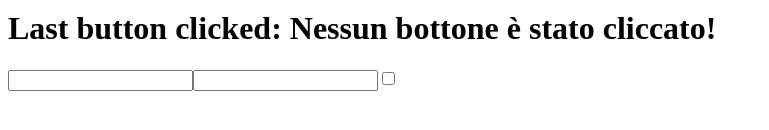
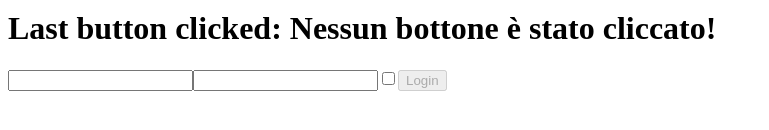
Before and after one commit to leggio98/react-exercises, a React (Create React App) app in the folder react-exercises/: page / in a window 1280 px wide. Shown: the part 370-500 px from the top of the page, without its empty margins (0-769 px from the left). Built offline with nearby package versions, Linux system fonts and the light colour scheme.

Commit message:
Add Exercise Forms-03

```diff
--- a/react-exercises/src/Login.js
+++ b/react-exercises/src/Login.js
@@ -1,5 +1,10 @@
 //Create a Login component containing three inputs: a username input,
 // a password input and a remember checkbox. All three inputs should be controlled components.
+
+//Add a "login" button to the Login component. This button should be disabled as long as
+// the username and password inputs are empty. When clicked, the event handler attached to
+//  the button should call an onLogin function passed as a prop to the Login component, passing it the state.
+
 
 import React from "react";
 
@@ -9,7 +14,9 @@ export class Login extends React.Component {
         password: '',
         remember: false,
     }
-
+loginButtonClick = () => {
+    this.props.onLogin(this.state)
+}
     handleChanger = (event) => {
         const value = event.target.value
         const name = event.target.name
@@ -43,6 +50,12 @@ export class Login extends React.Component {
             value = {this.state.remember}
             onChange = {this.handleChanger}
             />
+            <button
+            data-testid="login"
+            disabled = {!this.state.username || !this.state.password}
+             onClick={this.loginButtonClick}>
+                Login
+            </button>
             </div>
         )
     }
```
